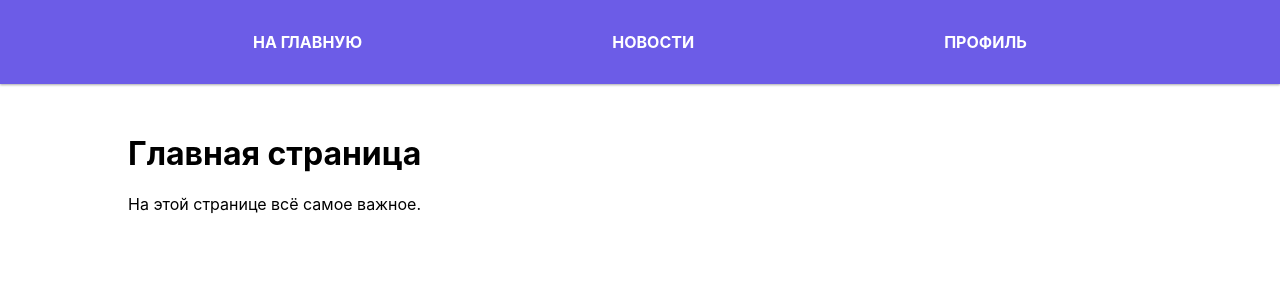
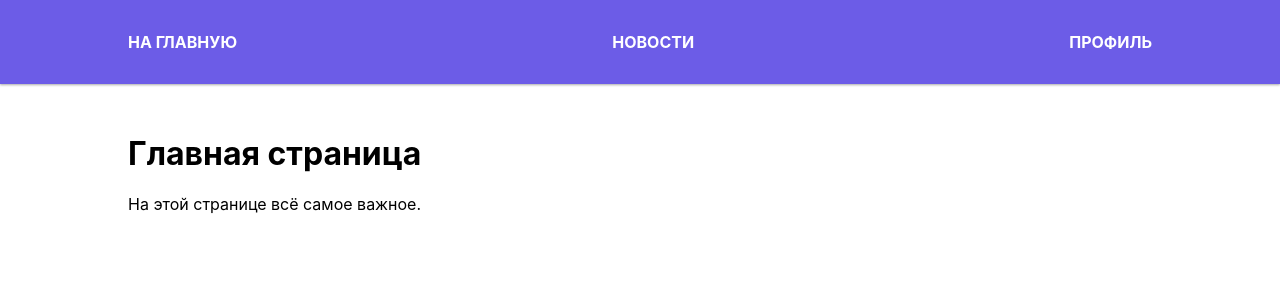
Before and after one commit to MariaChumerina/Test-react-app, a React (Create React App) app: page / in a window 1280 px wide. Shown: the top 300 px of the page. Built offline with nearby package versions, Linux system fonts and the light colour scheme.

Commit message:
correct menu style

```diff
--- a/src/components/Shared/Header.css
+++ b/src/components/Shared/Header.css
@@ -12,57 +12,25 @@ header {
 }
 .menu-list {
     display: flex;
-    text-align: center;
+    justify-content: space-between;
     padding-left: 0;
     margin-top: 0;
     margin-bottom: 0;
     list-style: none;
 }
-.menu-group {
-    flex-grow: 1;
-}
 .menu-link {
     display: block;
 }
 .menu-link {
-    padding: 2rem 1.5rem;
+    padding: 2rem 0;
     font-weight: 700;
     color: #fff;
     text-decoration: none;
     text-transform: uppercase;
 }
-.menu-link:focus {
-    outline: 2px solid #fff;
-}
 .menu-link {
     position: relative;
     overflow: hidden;
-
     will-change: color;
     transition: color .25s ease-out;
 }
-.menu-link::before,
-.menu-link::after {
-    content: "";
-    width: 0;
-    height: 3px;
-    background-color: #fff;
-    will-change: width;
-    transition: width .1s ease-out;
-    position: absolute;
-    bottom: 0;
-}
-.menu-link::before {
-    left: 50%;
-    transform: translateX(-50%);
-}
-
-.menu-link::after {
-    right: 50%;
-    transform: translateX(50%);
-}
-.menu-link:hover::before,
-.menu-link:hover::after {
-    width: 100%;
-    transition-duration: .2s;
-}
```
